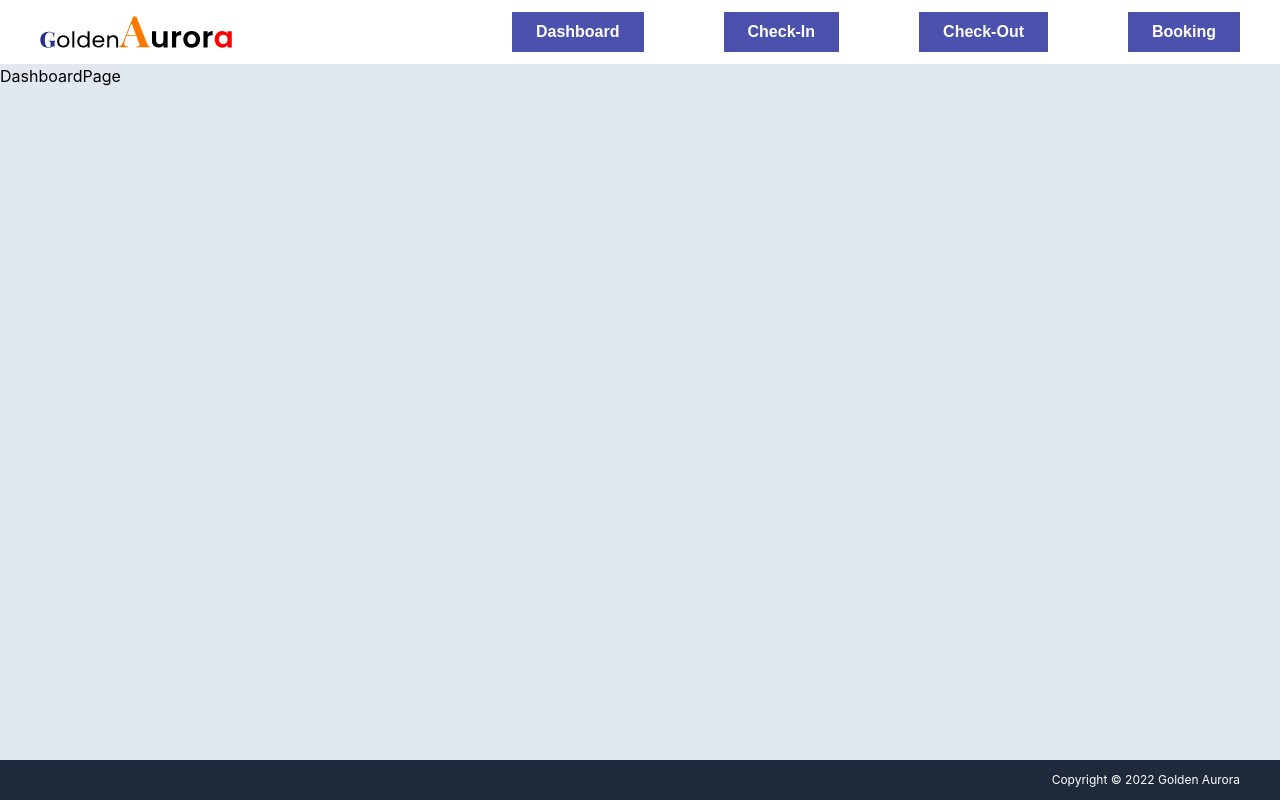
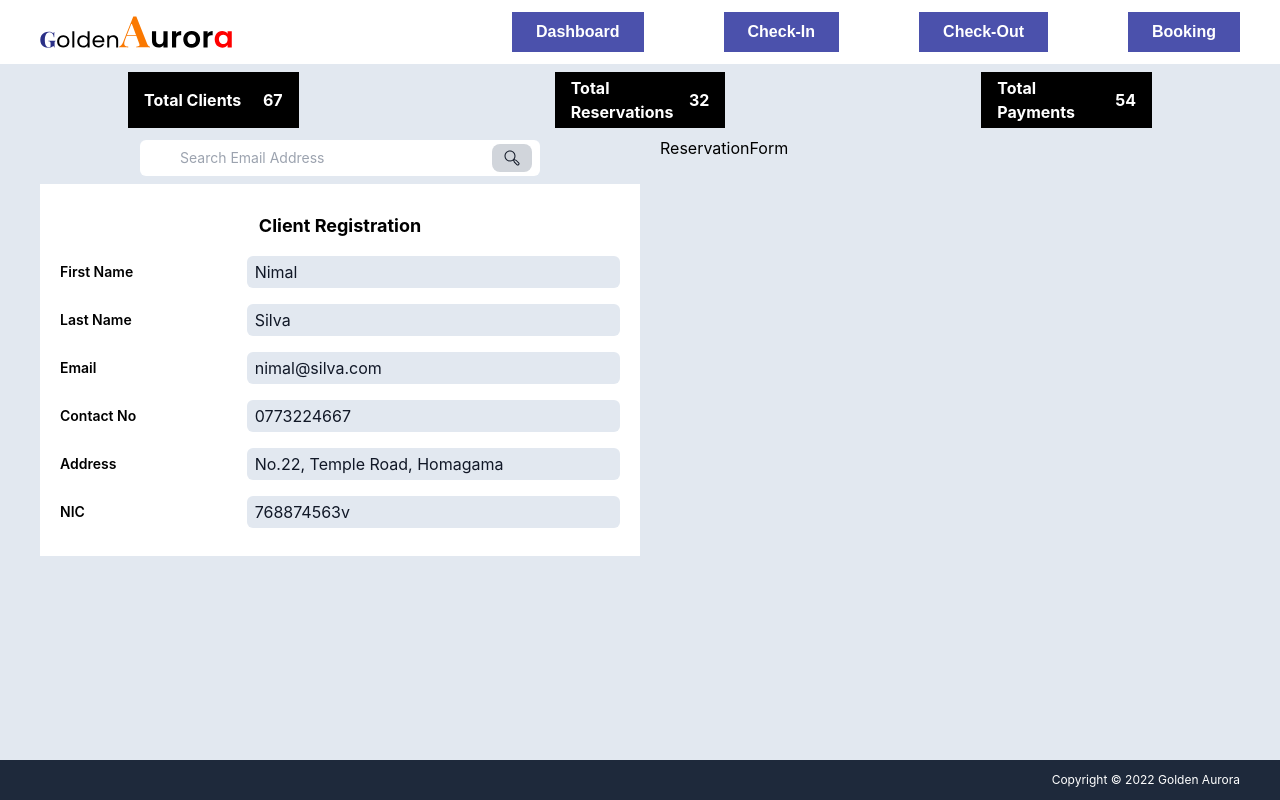
Before and after one commit to kavishkamk/hotel-reservation-alpha, a React (Create React App) app in the folder frontdesk/: page / in a window 1280 px wide. Built offline with nearby package versions, Linux system fonts and the light colour scheme; a web font is replaced by a local one.

Commit message:
add email search, client register form

```diff
--- /dev/null
+++ b/frontdesk/src/components/dashboard/InputField.js
@@ -0,0 +1,33 @@
+import React from 'react'
+
+const InputField = (props) => {
+	const handleInputChange = (event) => {
+		props.setInput(event.target.value);
+	};
+
+	let readonly = false
+	if(props.value) readonly = true
+
+	return (
+		<div className="flex flex-row items-center justify-between">
+			<label
+				for={props.id}
+				className="text-sm font-semibold text-black"
+			>
+				{props.title}
+			</label>
+			<input
+				id={props.id}
+				type={props.type}
+				placeholder={props.title}
+				value={props.value}
+				value={props.input}
+				onChange={handleInputChange}
+				readOnly={readonly}
+				className="w-2/3 my-2 py-1 px-2 rounded-md focus:ring focus:ring-opacity-75 focus:ring-indigo-400 border-gray-700 text-gray-900 bg-[#E2E8F0]"
+			/>
+		</div>
+	);
+}
+
+export default InputField
--- /dev/null
+++ b/frontdesk/src/containers/dashboard/ClientRegistration.js
@@ -0,0 +1,106 @@
+import React, { useState, useEffect } from "react";
+import Input from "../../components/dashboard/InputField";
+
+const ClientRegistration = (props) => {
+
+	const [client, setClient] = useState(props.clientData);
+	const [fname, setFname] = useState();
+	const [lname, setLname] = useState();
+	const [email, setEmail] = useState();
+	const [contact, setContact] = useState();
+	const [address, setAddress] = useState();
+	const [nic, setNic] = useState();
+
+	useEffect(() => {
+		if(props.clientData){
+			setClient(props.clientData)
+		}
+		if (client) {
+			setFname(client["First Name"]);
+			setLname(client["Last Name"]);
+			setEmail(client["Email"]);
+			setContact(client["Contact No"]);
+			setAddress(client["Address"]);
+			setNic(client["NIC"]);
+		}
+	}, [props.clientData]);
+
+	const clientRegisterHandler = ()=> {
+		props.clientRegister({
+			"First Name": fname,
+			"Last Name": lname,
+      "Email": email,
+			"Contact No": contact,
+      "Address": address,
+			"NIC": nic
+		});
+	}
+
+	return (
+		<div className="w-full p-5 bg-white my-2">
+			<div className="my-2 font-bold text-lg text-center text-black">
+				Client Registration
+			</div>
+			<div className="flex flex-col">
+				<Input
+					title="First Name"
+					id="firstname"
+					type="text"
+					input={fname}
+					setInput={setFname}
+					value={client["First Name"]}
+				/>
+				<Input
+					title="Last Name"
+					id="lastname"
+					type="text"
+					input={lname}
+					setInput={setLname}
+					value={client["Last Name"]}
+				/>
+				<Input
+					title="Email"
+					id="email"
+					type="email"
+					input={email}
+					setInput={setEmail}
+					value={client["Email"]}
+				/>
+				<Input
+					title="Contact No"
+					id="contactno"
+					type="text"
+					input={contact}
+					setInput={setContact}
+					value={client["Contact No"]}
+				/>
+				<Input
+					title="Address"
+					id="address"
+					type="text"
+					input={address}
+					setInput={setAddress}
+					value={client["Address"]}
+				/>
+				<Input
+					title="NIC"
+					id="nic"
+					type="text"
+					input={nic}
+					setInput={setNic}
+					value={client["NIC"]}
+				/>
+			</div>
+
+			{Object.keys(props.clientData).length === 0 && (
+				<div onClick={clientRegisterHandler} className="mx-auto w-fit mt-5">
+					<button className="bg-textBlue text-white font-semibold px-8 py-2">
+						Register
+					</button>
+				</div>
+			)}
+		</div>
+	);
+};
+
+export default ClientRegistration;
--- /dev/null
+++ b/frontdesk/src/containers/dashboard/ReservationForm.js
@@ -0,0 +1,9 @@
+import React from 'react'
+
+const ReservationForm = () => {
+	return (
+		<div>ReservationForm</div>
+	)
+}
+
+export default ReservationForm
--- /dev/null
+++ b/frontdesk/src/containers/dashboard/TotalCounts.js
@@ -0,0 +1,28 @@
+import React from 'react'
+
+const TotalCounts = () => {
+	const clientsCount = 67
+	const reservationsCount = 32
+	const paymentsCount = 54
+
+	return (
+		<div className="flex flex-row pt-2">
+			<div className="flex flex-row items-center justify-between w-full mx-32 py-1 px-4 bg-black text-white font-bold">
+				<div className="">Total Clients</div>
+				<div className="">{clientsCount}</div>
+			</div>
+
+			<div className="flex flex-row items-center justify-between w-full mx-32 py-1 px-4 bg-black text-white font-bold">
+				<div className="">Total Reservations</div>
+				<div className="">{reservationsCount}</div>
+			</div>
+
+			<div className="flex flex-row items-center justify-between w-full mx-32 py-1 px-4 bg-black text-white font-bold">
+				<div className="">Total Payments</div>
+				<div className="">{paymentsCount}</div>
+			</div>
+		</div>
+	);
+}
+
+export default TotalCounts
--- /dev/null
+++ b/frontdesk/src/containers/shared/SearchEmail.js
@@ -0,0 +1,45 @@
+import React from "react";
+
+const SearchEmail = (props) => {
+
+	const searchHandler = () => {
+		const input = document.getElementById("searchInput").value;
+		props.onClick(input);
+		document.getElementById("searchInput").value = ""
+	};
+
+	return (
+		<fieldset className="w-2/3 mx-auto space-y-1 text-gray-900">
+			<label for="Search" className="hidden">
+				Search
+			</label>
+			<div className="relative w-full">
+				<input
+					type="search"
+					name="Search"
+					placeholder="Search Email Address"
+					id="searchInput"
+					className="w-full py-2 px-10 text-sm rounded-md focus:outline-none bg-white text-gray-700 focus:bg-gray-100 focus:border-indigo-200"
+				/>
+				<span className="absolute inset-y-0 right-2 flex items-center bg-gray-300 my-1 px-2 rounded-lg">
+					<button
+						type="button"
+						title="search"
+						className="p-1 focus:outline-none"
+						onClick={searchHandler}
+					>
+						<svg
+							fill="currentColor"
+							viewBox="0 0 512 512"
+							className="w-4 h-4 text-gray-900"
+						>
+							<path d="M479.6,399.716l-81.084-81.084-62.368-25.767A175.014,175.014,0,0,0,368,192c0-97.047-78.953-176-176-176S16,94.953,16,192,94.953,368,192,368a175.034,175.034,0,0,0,101.619-32.377l25.7,62.2L400.4,478.911a56,56,0,1,0,79.2-79.195ZM48,192c0-79.4,64.6-144,144-144s144,64.6,144,144S271.4,336,192,336,48,271.4,48,192ZM456.971,456.284a24.028,24.028,0,0,1-33.942,0l-76.572-76.572-23.894-57.835L380.4,345.771l76.573,76.572A24.028,24.028,0,0,1,456.971,456.284Z"></path>
+						</svg>
+					</button>
+				</span>
+			</div>
+		</fieldset>
+	);
+};
+
+export default SearchEmail;
--- a/frontdesk/src/pages/DashboardPage.js
+++ b/frontdesk/src/pages/DashboardPage.js
@@ -1,10 +1,47 @@
-import React from "react";
+import React, {useState} from "react";
 import PageContainer from "../components/page/PageContainer"
+import TotalCounts from "../containers/dashboard/TotalCounts"
+import ClientRegistration from "../containers/dashboard/ClientRegistration"
+import ReservationForm from "../containers/dashboard/ReservationForm"
+import SearchEmail from "../containers/shared/SearchEmail"
 
 const DashboardPage = () => {
+	const [email, setEmail] = useState()
+	const [clientData, setClientData] = useState({
+		"First Name": "Nimal",
+		"Last Name": "Silva",
+		Email: "nimal@silva.com",
+		"Contact No": "0773224667",
+		Address: "No.22, Temple Road, Homagama",
+		NIC: "768874563v",
+	});
+
+	const searchHandler = (input)=> {
+		console.log(input)
+		setEmail(input)
+	}
+
+	const clientRegisterHandler = (client)=> {
+		setClientData(client)
+		console.log(clientData)
+	}
+
 	return (
 		<PageContainer>
-			DashboardPage
+			<div className="w-full">
+				<TotalCounts />
+			</div>
+
+			<div className="flex flex-row w-full items-start pt-2">
+				<div className="w-1/2 pl-10">
+					<SearchEmail onClick={searchHandler} />
+					<ClientRegistration email={email} clientData={clientData} clientRegister={clientRegisterHandler} />
+				</div>
+
+				<div className="w-1/2 pl-5 pr-10">
+					<ReservationForm />
+				</div>
+			</div>
 		</PageContainer>
 	);
 };
```
